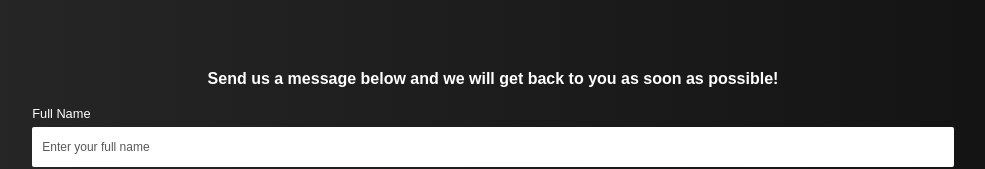
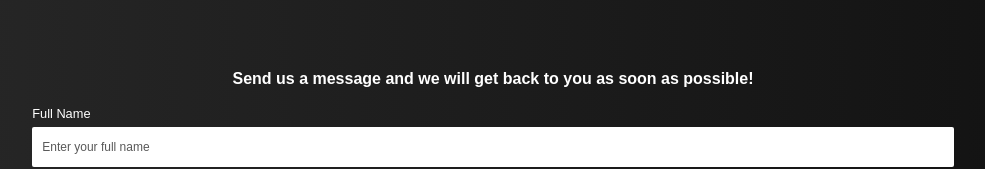
Before and after one commit to reyncode/moving-co, a React (Create React App) app: page / in a window 1280 px wide. Shown: the part 3357-3526 px from the top of the page, without its empty margins (147-1132 px from the left). Built offline with nearby package versions, Linux system fonts and the light colour scheme; a web font is replaced by a local one.

Commit message:
Working on emailjs implementation errors

```diff
--- a/package.json
+++ b/package.json
@@ -6,6 +6,7 @@
     "@testing-library/jest-dom": "^5.14.1",
     "@testing-library/react": "^11.2.7",
     "@testing-library/user-event": "^12.8.3",
+    "emailjs-com": "^3.2.0",
     "react": "^17.0.2",
     "react-dom": "^17.0.2",
     "react-icons": "^4.2.0",
--- a/src/components/Form/Form.css
+++ b/src/components/Form/Form.css
@@ -119,6 +119,7 @@
   .form-input-message {
     display: block;
     padding-left: 10px;
+    padding-top: 5px;
     outline: none;
     border-radius: 2px;
     height: 80px;
--- a/src/components/Form/FormSignup.js
+++ b/src/components/Form/FormSignup.js
@@ -1,4 +1,5 @@
 import React from 'react';
+// import emailjs from 'emailjs-com'
 import validate from './validateInfo';
 import useForm from './useForm';
 import './Form.css';
@@ -9,11 +10,22 @@ const FormSignup = ({ submitForm }) => {
         validate
     );
 
+    // function sendEmail(e) {
+    //     e.preventDefault();
+
+    //     emailjs.sendForm('gmail', 'template_e2dp17r', e.target, 'user_4DgzViYlIVpJfyT1Ax5b3')
+    //         .then((result) => {
+    //             console.log(result.text);
+    //         }, (error) => {
+    //             console.log(error.text);
+    //         });
+    // }
+
     return (
         <div className='form-content-right'>
             <form onSubmit={handleSubmit} className='form' noValidate>
                 <h1>
-                    Send us a message below and we will get back to you as soon as possible!
+                    Send us a message and we will get back to you as soon as possible!
                 </h1>
                 <div className='form-inputs'>
                     <label className='form-label'>Full Name</label>
@@ -42,7 +54,7 @@ const FormSignup = ({ submitForm }) => {
 
                 <div className='form-inputs'>
                     <label className='form-label'>Message</label>
-                    <input
+                    <textarea
                         className='form-input-message'
                         type='message'
                         name='message'
```
Also changed, not shown: 1 other file (tests, documents, lock files or other folders).
